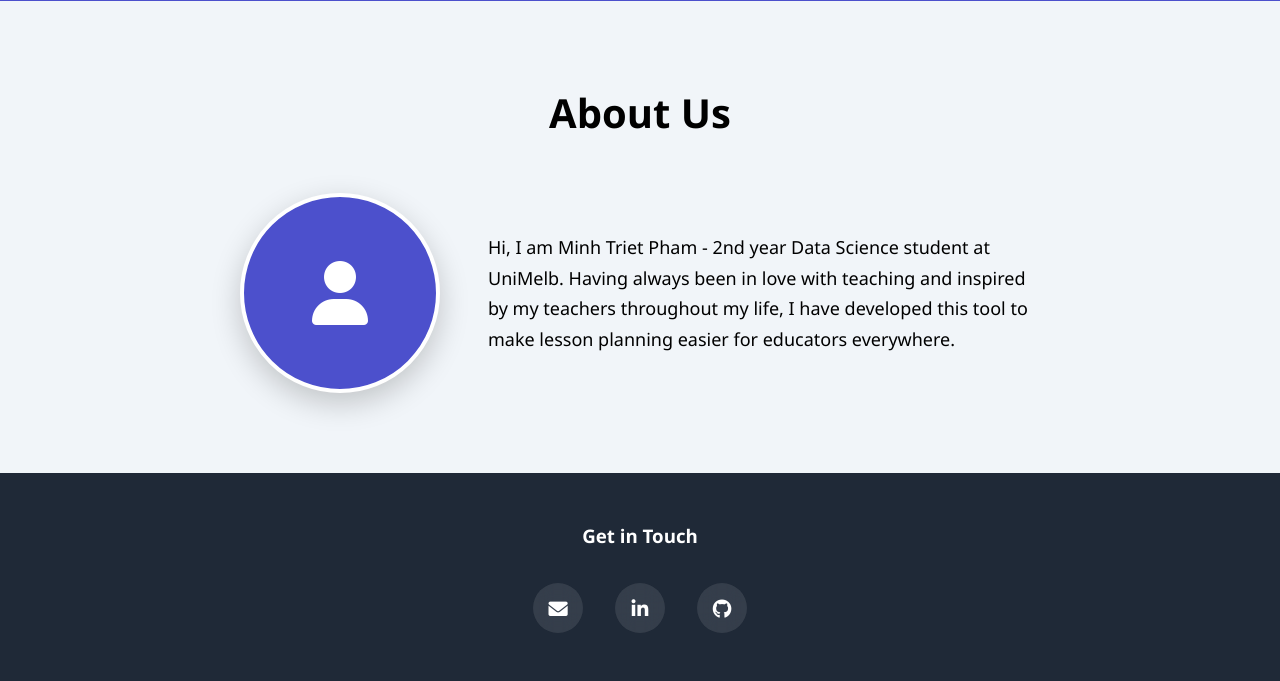
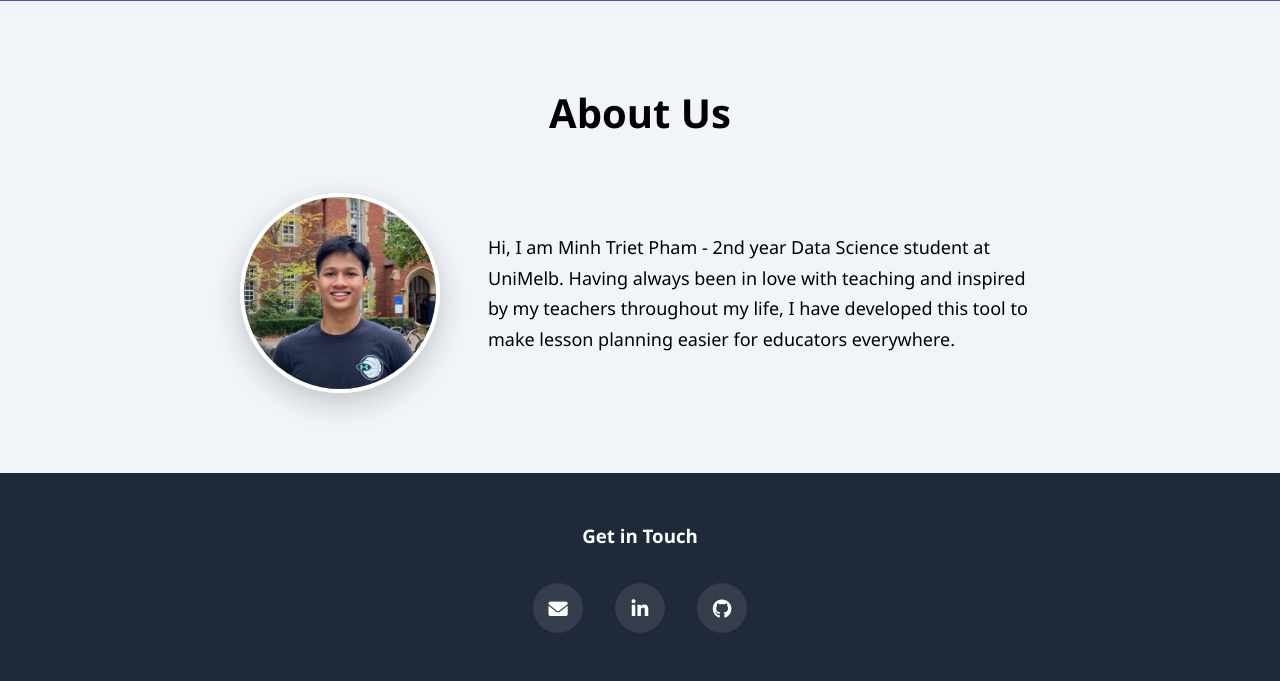
Before and after one commit to minhtrietcancode/easylessonplan, a Python web app: template frontend/templates/index.html in a window 1280 px wide. Shown: the part 1346-2027 px from the top of the page. Run offline with Jinja, Linux system fonts and the light colour scheme; the template is opened without the code that fills it, so the values that code supplies are empty.

Commit message:
replace avatar placeholde by real image

```diff
--- a/frontend/templates/index.html
+++ b/frontend/templates/index.html
@@ -76,9 +76,7 @@
         <div class="container">
             <h2 class="section-title">About Us</h2>
             <div class="about-content">
-                <div class="avatar-placeholder">
-                    <i class="fas fa-user"></i>
-                </div>
+                <img src="../images/triet chan dung.jpg" alt="Minh Triet Pham" class="avatar">
                 <div class="about-text">
                     <p>Hi, I am Minh Triet Pham - 2nd year Data Science student at UniMelb. Having always been in love with teaching and inspired by my teachers throughout my life, I have developed this tool to make lesson planning easier for educators everywhere.</p>
                 </div>
```
Also changed, not shown: frontend/images/triet chan dung.jpg (added).
